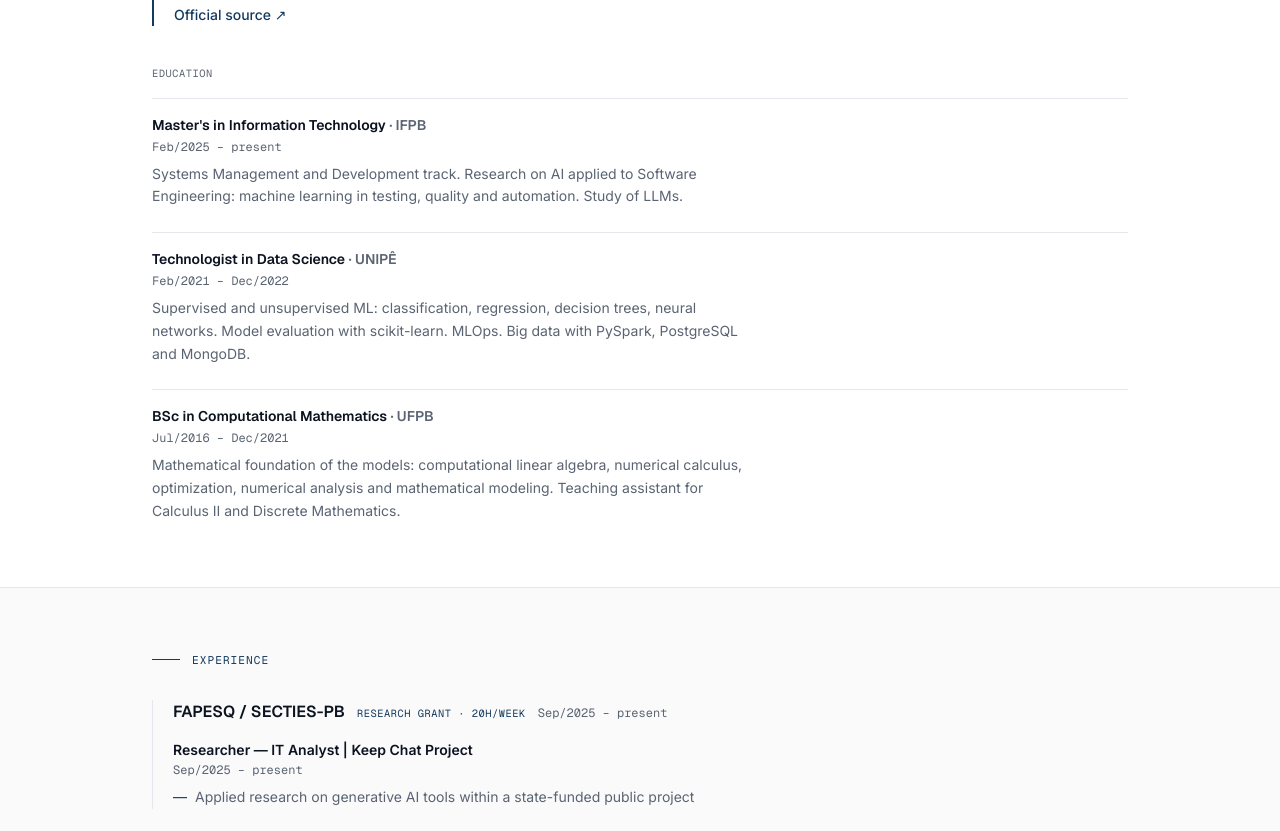
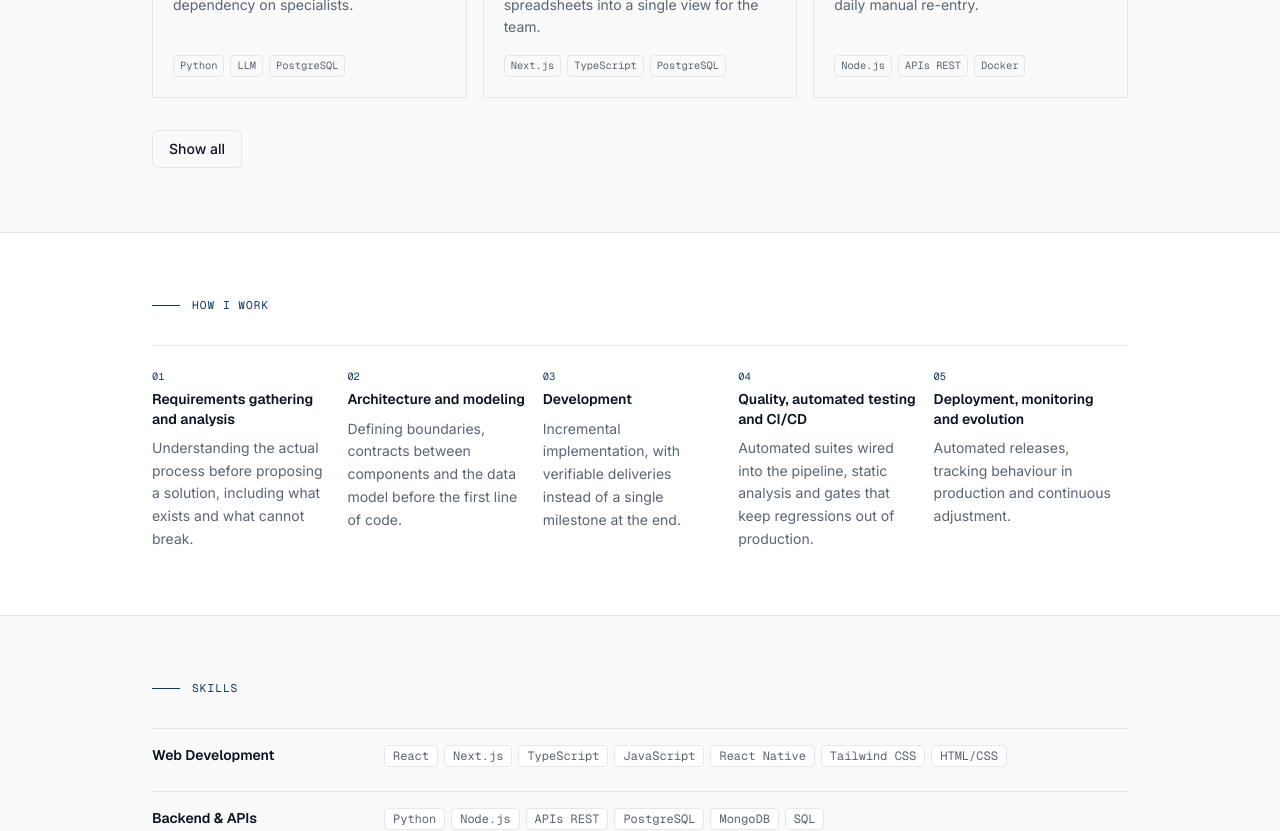
Before and after one commit to Andrew-Figueiredo/andrew-landing, a Next.js app: page /en in a window 1280 px wide. Shown: the part 1660-2491 px from the top of the page. Built offline with nearby package versions, Linux system fonts and the light colour scheme.

Commit message:
fix: restringe remocao de page.tsx so ao Services (Task 6)

```diff
--- a/src/app/[lang]/page.tsx
+++ b/src/app/[lang]/page.tsx
@@ -4,7 +4,9 @@ import { Navbar } from '@/components/layout/Navbar';
 import { Footer } from '@/components/layout/Footer';
 import { Hero } from '@/components/sections/Hero';
 import { About } from '@/components/sections/About';
+import { Projects } from '@/components/sections/Projects';
 import { Process } from '@/components/sections/Process';
+import { Skills } from '@/components/sections/Skills';
 import { AiResearch } from '@/components/sections/AiResearch';
 import { Experience } from '@/components/sections/Experience';
 import { Contact } from '@/components/sections/Contact';
@@ -19,7 +21,9 @@ export default async function Page({ params }: { params: Promise<{ lang: string
       <main>
         <Hero lang={lang} />
         <About lang={lang} />
+        <Projects lang={lang} />
         <Process lang={lang} />
+        <Skills lang={lang} />
         <AiResearch lang={lang} />
         <Experience lang={lang} />
         <Contact lang={lang} />
```
